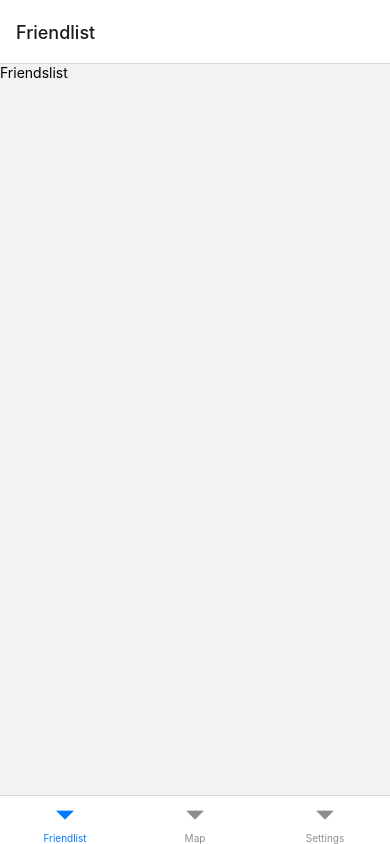
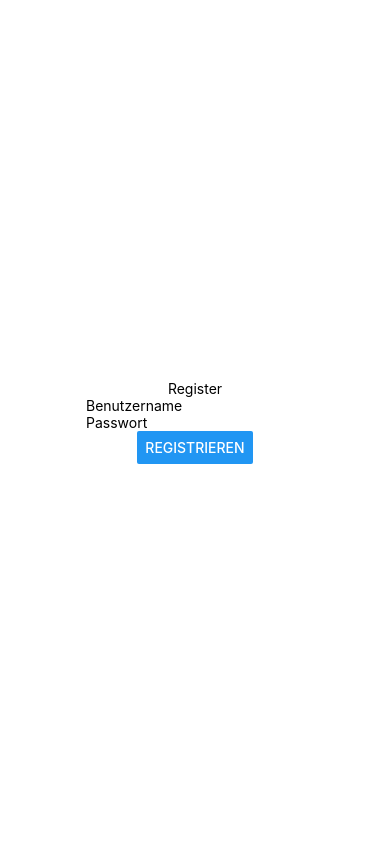
Before and after one commit to tpxxy1311/GeoShare, a React Native app: screen / in a window 390 px wide. Built offline with nearby package versions, Linux system fonts and the light colour scheme.

Commit message:
Basic Register form no styling yet

```diff
--- a/App.js
+++ b/App.js
@@ -5,8 +5,7 @@ import Register from "./Views/register";
 
 export default function App() {
 
-    const [signedIn, setSignedIn] = useState(true)
-
+    const [signedIn, setSignedIn] = useState(false)
 
     return (
         signedIn ? (
--- a/Views/register.js
+++ b/Views/register.js
@@ -1,14 +1,53 @@
-import { StyleSheet, Text, View } from 'react-native'
+import { StyleSheet, Text, View, TextInput, Button } from 'react-native'
+import { useState } from 'react';
 import React from 'react'
 
 const Register = () => {
-  return (
-    <View>
+
+    const [username, setUsername] = useState('');
+    const [password, setPassword] = useState('');
+
+    const handleUsernameChange = (text) => {
+        setUsername(text);
+    };
+
+    const handlePasswordChange = (text) => {
+        setPassword(text);
+    };
+
+    const handleRegistration = () => {
+        console.log('Registrierung abgeschickt!');
+        console.log('Benutzername:', username);
+        console.log('Passwort:', password);
+        // API Call
+    };
+
+
+    return (
+    <View style={styles.container}>
       <Text>Register</Text>
+      <TextInput
+        placeholder="Benutzername"
+        value={username}
+        onChangeText={handleUsernameChange}
+      />
+      <TextInput
+        placeholder="Passwort"
+        secureTextEntry={true}
+        value={password}
+        onChangeText={handlePasswordChange}
+      />
+      <Button title="Registrieren" onPress={handleRegistration} />
     </View>
   )
 }
 
 export default Register
 
-const styles = StyleSheet.create({})
+const styles = StyleSheet.create({
+    container: {
+        flex: 1,
+        justifyContent: "center",
+        alignItems: "center",
+    }
+})
```
